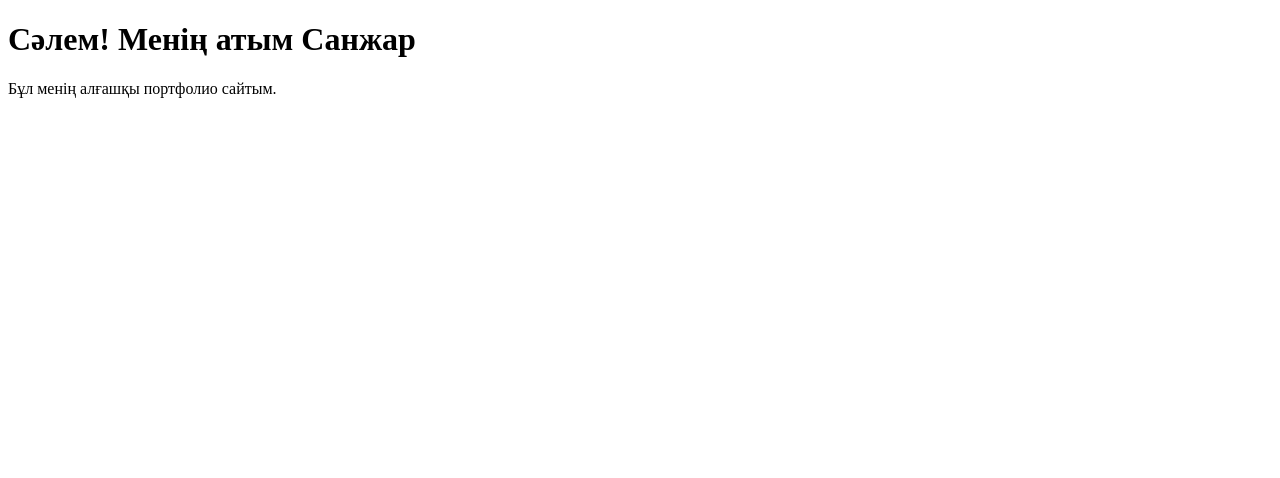
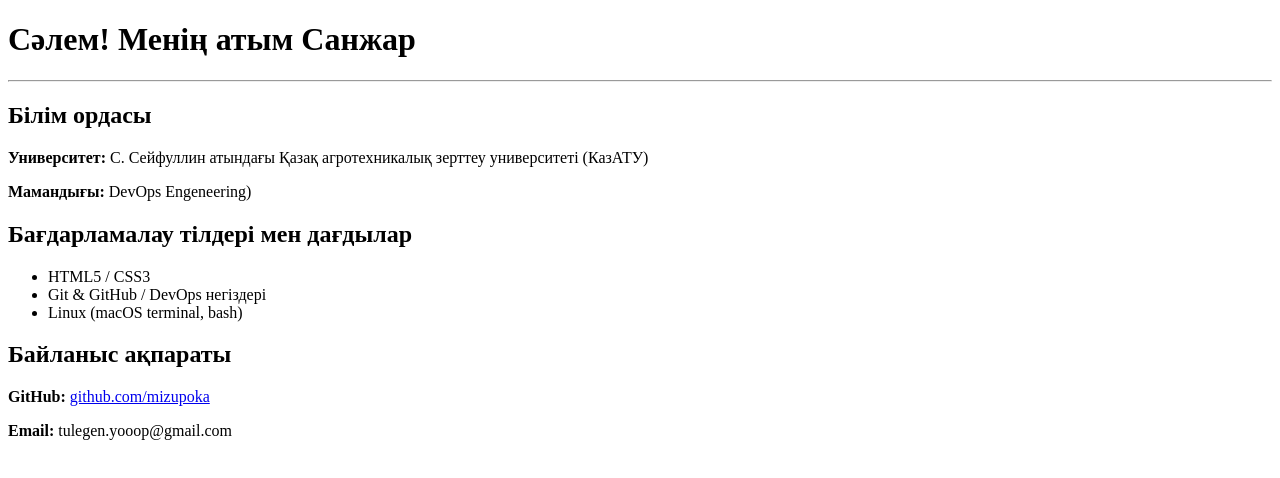
Before and after one commit to mizupoka/portfolio, a plain HTML site: page index.html in a window 1280 px wide. Drawn offline with Linux system fonts and the light colour scheme.

Commit message:
index.html

```diff
--- a/index.html
+++ b/index.html
@@ -2,10 +2,23 @@
 <html lang="kk">
 <head>
     <meta charset="UTF-8">
-    <title>Менің портфолио бетім</title>
+    <meta name="viewport" content="width=device-width, initial-scale=1.0">
+    <title>Санжар — Портфолио</title>
 </head>
 <body>
     <h1>Сәлем! Менің атым Санжар</h1>
-    <p>Бұл менің алғашқы портфолио сайтым.</p>
+    <hr>
+    <h2> Білім ордасы</h2>
+    <p><strong>Университет:</strong> С. Сейфуллин атындағы Қазақ агротехникалық зерттеу университеті (КазАТУ)</p>
+    <p><strong>Мамандығы:</strong> DevOps Engeneering)</p>
+    <h2> Бағдарламалау тілдері мен дағдылар</h2>
+    <ul>
+        <li>HTML5 / CSS3</li>
+        <li>Git & GitHub / DevOps негіздері</li>
+        <li>Linux (macOS terminal, bash)</li>
+    </ul>
+    <h2>Байланыс ақпараты</h2>
+    <p><strong>GitHub:</strong> <a href="https://github.com/mizupoka" target="_blank">github.com/mizupoka</a></p>
+    <p><strong>Email:</strong> tulegen.yooop@gmail.com</p>
 </body>
 </html>
```
